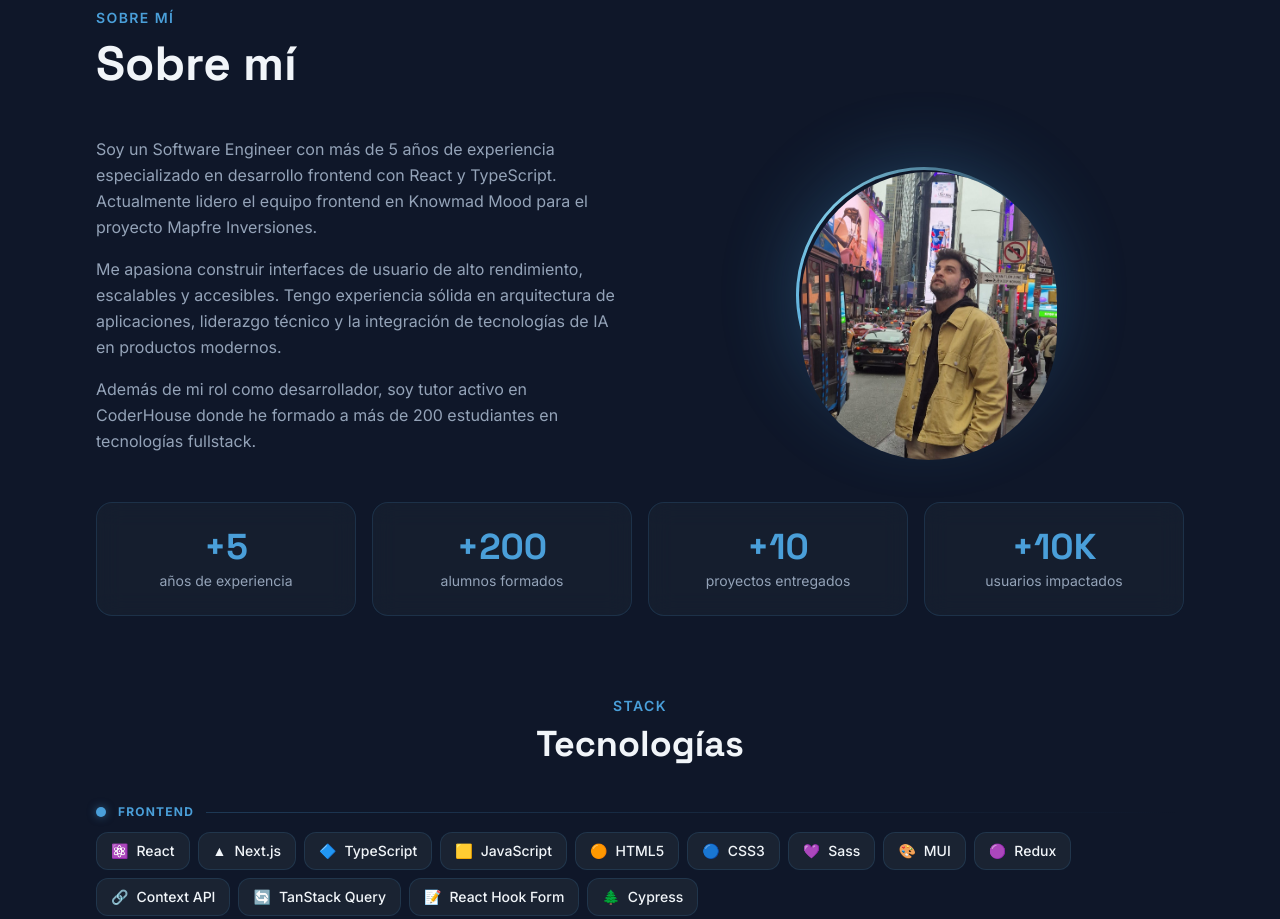
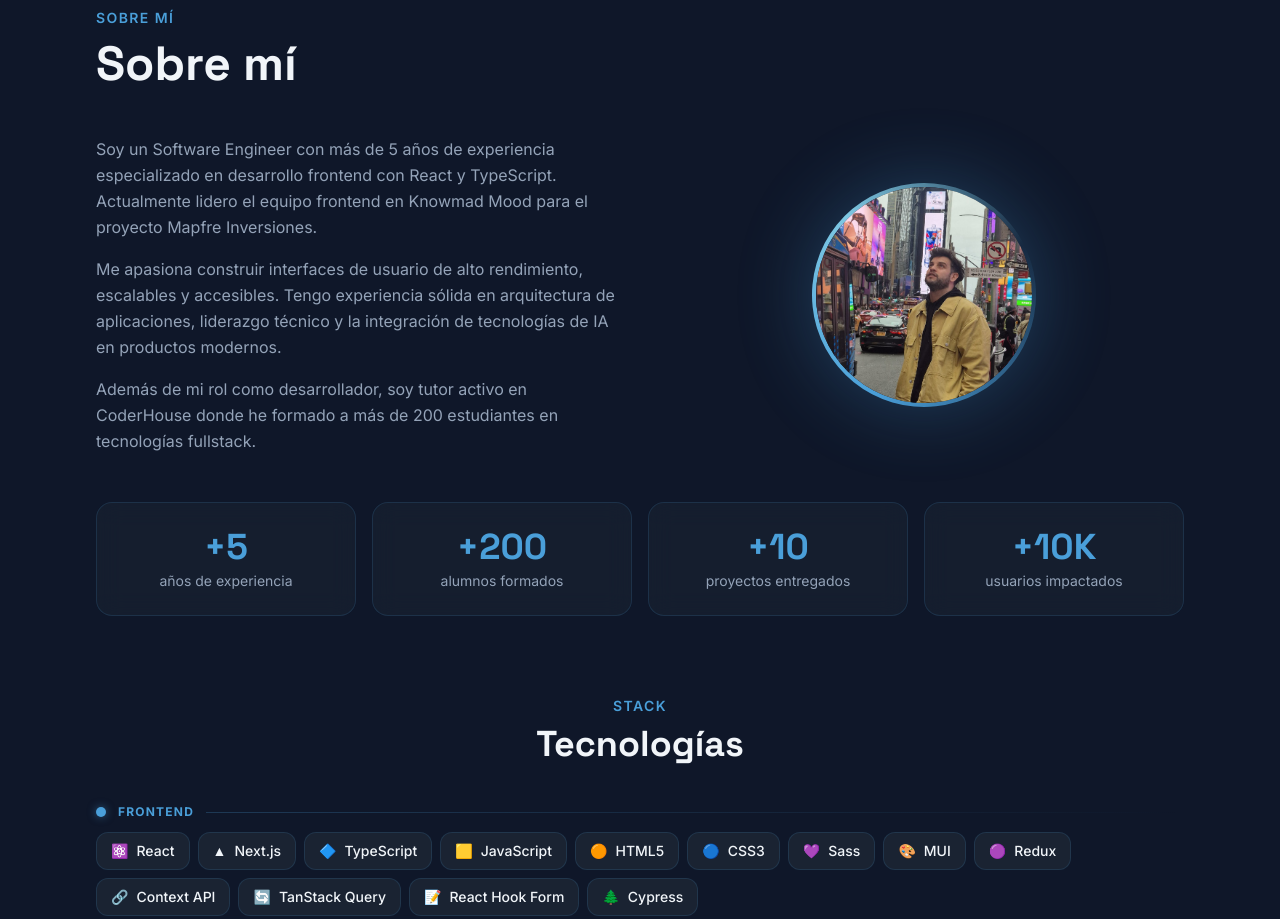
Before and after one commit to DiegoEstela/diego-estela-portfolio, a React (Vite) app: page / in a window 1280 px wide. Shown: the part 1200-2119 px from the top of the page. Built offline with nearby package versions, Linux system fonts and the light colour scheme.

Commit message:
fix: profile photo circular crop using overflow-hidden container

```diff
--- a/src/components/About/About.tsx
+++ b/src/components/About/About.tsx
@@ -127,39 +127,49 @@ export function About() {
                 initial={{ opacity: 0, scale: 0.85 }}
                 animate={visible ? { opacity: 1, scale: 1 } : {}}
                 transition={{ duration: 0.6, delay: 0.2, ease: 'backOut' }}
-                className="relative w-52 h-52 sm:w-64 sm:h-64"
+                className="relative"
+                style={{ width: 224, height: 224 }}
               >
-                {/* Glow ring */}
+                {/* Glow behind */}
                 <div
                   className="absolute inset-0 rounded-full blur-2xl opacity-30"
                   style={{ background: 'var(--accent)' }}
                 />
-                {/* Rotating accent border */}
+
+                {/* Rotating conic border */}
                 <motion.div
                   animate={{ rotate: 360 }}
                   transition={{ duration: 12, repeat: Infinity, ease: 'linear' }}
-                  className="absolute inset-0 rounded-full"
                   style={{
-                    background: `conic-gradient(from 0deg, var(--accent), #7EC8E3, transparent 60%, var(--accent))`,
-                    padding: '3px',
+                    position: 'absolute',
+                    inset: 0,
+                    borderRadius: '9999px',
+                    background: 'conic-gradient(from 0deg, #4A9FD9, #7EC8E3, transparent 60%, #4A9FD9)',
                   }}
                 />
-                {/* White gap ring */}
+
+                {/* Inner circle with overflow-hidden for the photo */}
                 <div
-                  className="absolute rounded-full"
                   style={{
-                    inset: '3px',
+                    position: 'absolute',
+                    inset: '4px',
+                    borderRadius: '9999px',
+                    overflow: 'hidden',
                     background: 'var(--bg-primary)',
-                    borderRadius: '9999px',
                   }}
-                />
-                {/* Photo */}
-                <img
-                  src="/profile.jpg"
-                  alt="Diego Estela Lopez"
-                  className="absolute rounded-full object-cover object-top"
-                  style={{ inset: '5px' }}
-                />
+                >
+                  <img
+                    src="/profile.jpg"
+                    alt="Diego Estela Lopez"
+                    style={{
+                      width: '100%',
+                      height: '100%',
+                      objectFit: 'cover',
+                      objectPosition: 'center 15%',
+                      display: 'block',
+                    }}
+                  />
+                </div>
               </motion.div>
             </div>
           </div>
```
